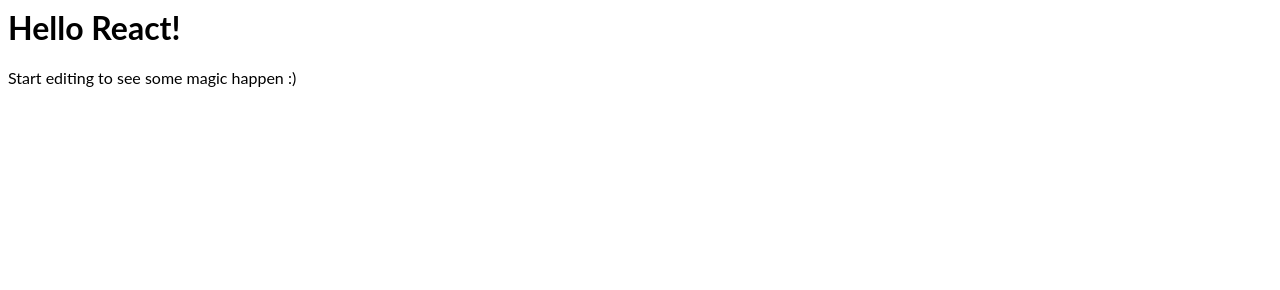
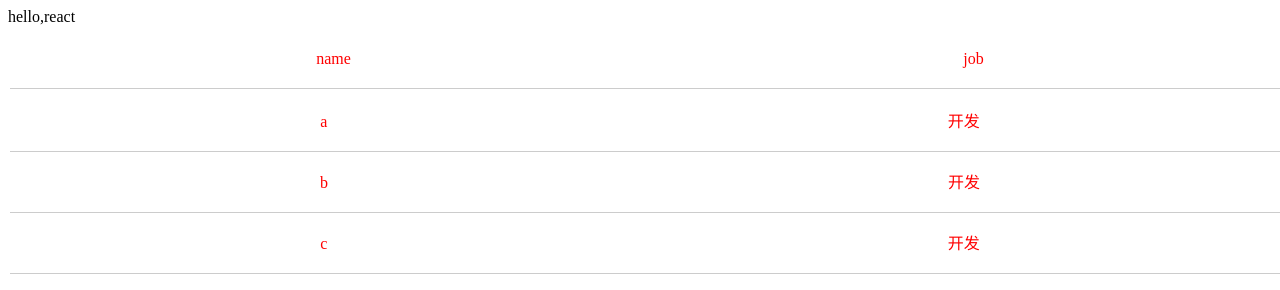
Before and after one commit to JulyQqq/react-q-tutorial, a React app: page / in a window 1280 px wide. Built offline with nearby package versions, Linux system fonts and the light colour scheme.

Commit message:
2 files modified, 2 added, 1 deleted

```diff
--- /dev/null
+++ b/App.js
@@ -0,0 +1,22 @@
+import React, { Component } from "react";
+import Table from "./Table";
+
+class App extends Component {
+  state = {
+    arrDatas: [
+      { name: "a", job: "开发" },
+      { name: "b", job: "开发" },
+      { name: "c", job: "开发" }
+    ]
+  };
+  render() {
+    const { arrDatas } = this.state;
+    return (
+      <div>
+        hello,react
+        <Table arrData={arrDatas} />
+      </div>
+    );
+  }
+}
+export default App;
--- a/Hello.js
+++ /dev/null
@@ -1,3 +0,0 @@
-import React from 'react';
-
-export default ({ name }) => <h1>Hello {name}!</h1>;
--- /dev/null
+++ b/Table.js
@@ -0,0 +1,37 @@
+import React, { Component } from "react";
+
+const TableHeader = () => {
+  return (
+    <thead>
+      <tr>
+        <td>name</td>
+        <td>job</td>
+      </tr>
+    </thead>
+  );
+};
+const TableBody = props => {
+  const rows = props.arrData.map((ele, index) => {
+    return (
+      <tr key={index}>
+        <td>{ele.name}</td>
+        <td>{ele.job}</td>
+      </tr>
+    );
+  });
+  return <tbody>{rows}</tbody>;
+};
+
+class Table extends Component {
+  render() {
+    const {arrData} = this.props
+    return (
+      <table>
+        <TableHeader />
+        <TableBody arrData={arrData} />
+      </table>
+    );
+  }
+}
+
+export default Table;
--- a/index.js
+++ b/index.js
@@ -1,26 +1,7 @@
 import React, { Component } from 'react';
 import { render } from 'react-dom';
-import Hello from './Hello';
+import App from './App'
 import './style.css';
 
-class App extends Component {
-  constructor() {
-    super();
-    this.state = {
-      name: 'React'
-    };
-  }
-
-  render() {
-    return (
-      <div>
-        <Hello name={this.state.name} />
-        <p>
-          Start editing to see some magic happen :)
-        </p>
-      </div>
-    );
-  }
-}
 
 render(<App />, document.getElementById('root'));
--- a/style.css
+++ b/style.css
@@ -1,3 +1,13 @@
 h1, p {
   font-family: Lato;
 }
+tr {
+  width:100vw;
+  height: 60px;
+  line-height: 60px;
+  border-bottom: 1px solid #ccc;
+  display: flex;
+  justify-content: space-around;
+  text-align: left;
+  color: red;
+}
```
